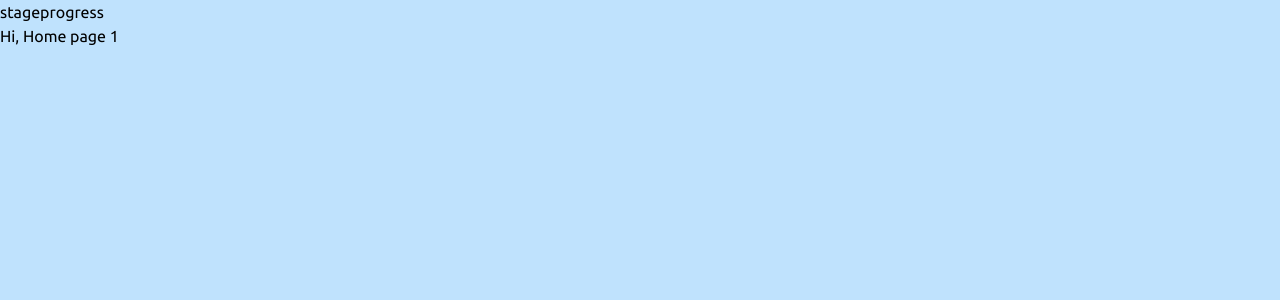
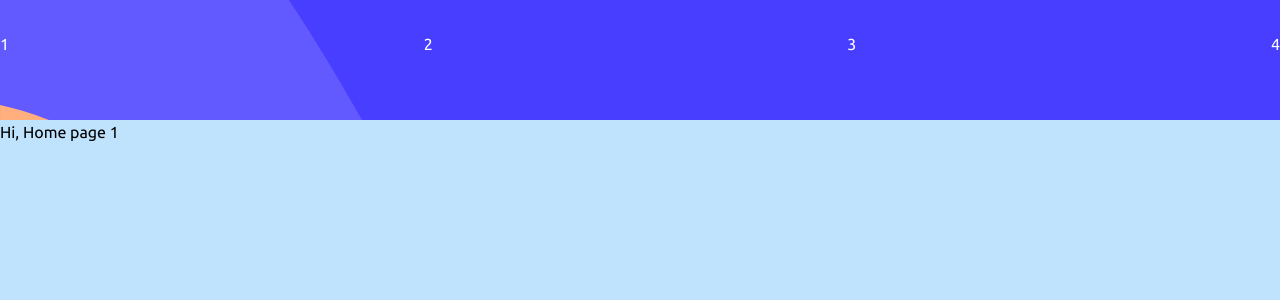
Before and after one commit to sodiqsanusi/multi-step-form, a Next.js app: page / in a window 1280 px wide. Shown: the top 300 px of the page. Built offline with nearby package versions, Linux system fonts and the light colour scheme.

Commit message:
Atomic commits to track progress better and retrace steps quicker

```diff
--- a/components/stageProgress/stageProgress.js
+++ b/components/stageProgress/stageProgress.js
@@ -3,7 +3,36 @@ import styles from './stageProgress.module.css';
 const StageProgress = () => {
   return (
     <section className={styles.container}>
-      stageprogress
+      <ul className={styles.progressList}>
+        <li>
+          <div className={`${styles.progressListNum}`}>1</div>
+          <div className={styles.progressListExp}>
+            <p>step 1</p>
+            <p>your info</p>
+          </div>
+        </li>
+        <li>
+          <div className={`${styles.progressListNum}`}>2</div>
+          <div className={styles.progressListExp}>
+            <p>step 2</p>
+            <p>select plan</p>
+          </div>
+        </li>
+        <li>
+          <div className={`${styles.progressListNum}`}>3</div>
+          <div className={styles.progressListExp}>
+            <p>step 3</p>
+            <p>add-ons</p>
+          </div>
+        </li>
+        <li>
+          <div className={`${styles.progressListNum}`}>4</div>
+          <div className={styles.progressListExp}>
+            <p>step 4</p>
+            <p>summary</p>
+          </div>
+        </li>
+      </ul>
     </section>
   );
 }
--- a/components/stageProgress/stageProgress.module.css
+++ b/components/stageProgress/stageProgress.module.css
@@ -0,0 +1,24 @@
+.container{
+  width: 100%;
+  padding: 2em 0;
+  padding-bottom: 4em;
+  background-color: var(--purplishBlue);
+  background-image: url('/images/bg-sidebar-mobile.svg');
+  background-position: top center;
+  background-repeat: no-repeat;
+  background-size: cover;
+}
+
+.progressList{
+  list-style: none;
+  padding: 0%;
+  display: flex;
+  align-items: center;
+  justify-content: space-between;
+}
+.progressListNum{
+  color: var(--white);
+}
+.progressListExp{
+  display: none;
+}
```
